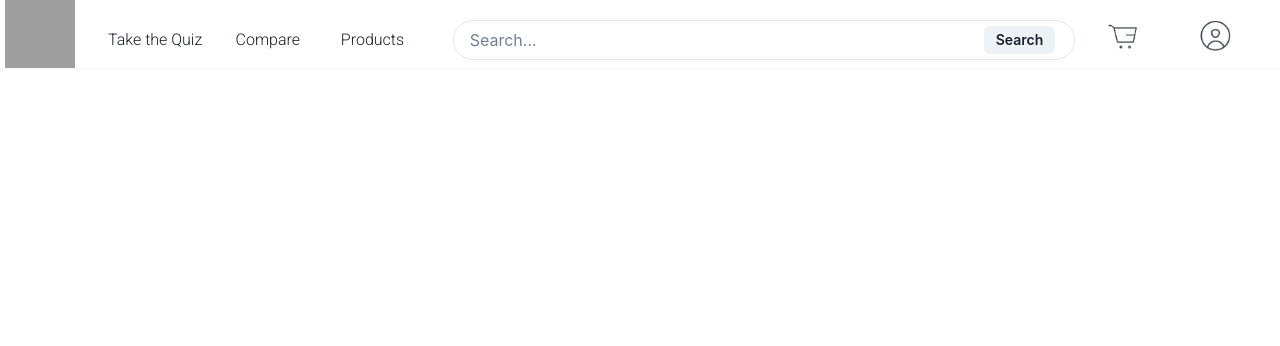
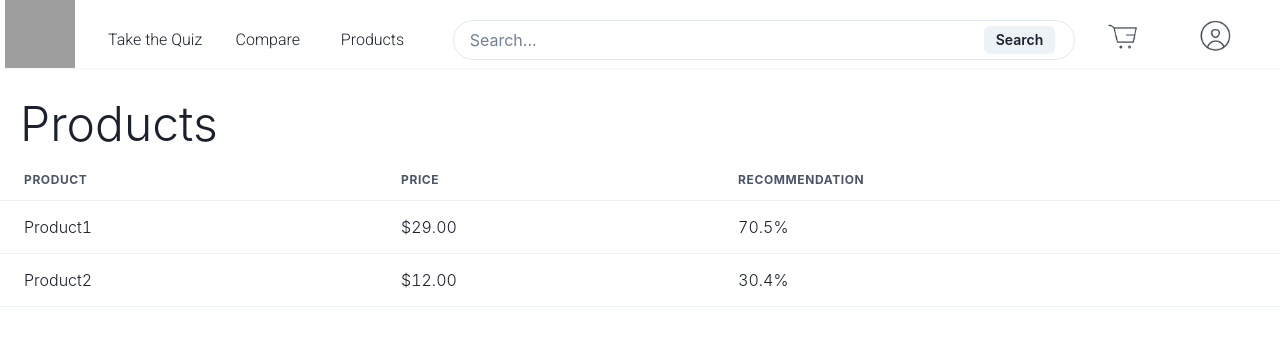
Before and after one commit to michellechang02/skinmatcher, a React (Create React App) app in the folder frontend/: page /products in a window 1280 px wide. Shown: the top 346 px of the page. Built offline with nearby package versions, Linux system fonts and the light colour scheme; no server answers; grey boxes are pictures that could not be loaded.

Commit message:
products page

```diff
--- a/frontend/src/components/Products.jsx
+++ b/frontend/src/components/Products.jsx
@@ -1,8 +1,45 @@
 import React from 'react';
+import {
+    Table,
+    Thead,
+    Tbody,
+    Tfoot,
+    Tr,
+    Th,
+    Td,
+    TableCaption,
+    TableContainer, Text
+  } from '@chakra-ui/react'
 
 function Products(props) {
     return (
         <div>
+        <Text ml={5} fontSize="5xl" mt={5}>
+        Products
+        </Text>
+        <TableContainer>
+        <Table variant='simple'>
+            <Thead>
+            <Tr>
+                <Th>Product</Th>
+                <Th>Price</Th>
+                <Th>Recommendation</Th>
+            </Tr>
+            </Thead>
+            <Tbody>
+            <Tr>
+                <Td>Product1</Td>
+                <Td>$29.00</Td>
+                <Td>70.5%</Td>
+            </Tr>
+            <Tr>
+                <Td>Product2</Td>
+                <Td>$12.00</Td>
+                <Td>30.4%</Td>
+            </Tr>
+            </Tbody>
+        </Table>
+        </TableContainer>
 
         </div>
     );
```
